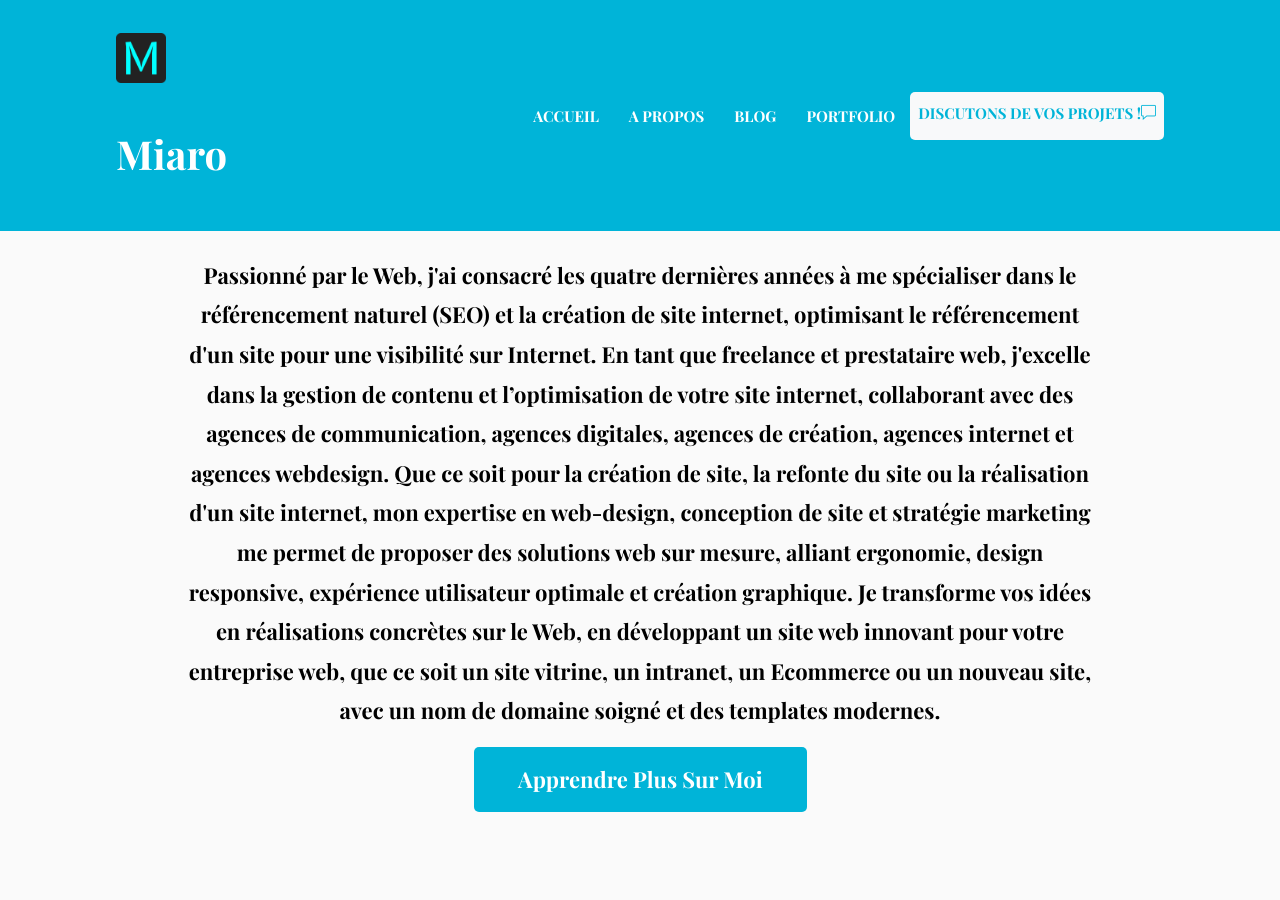
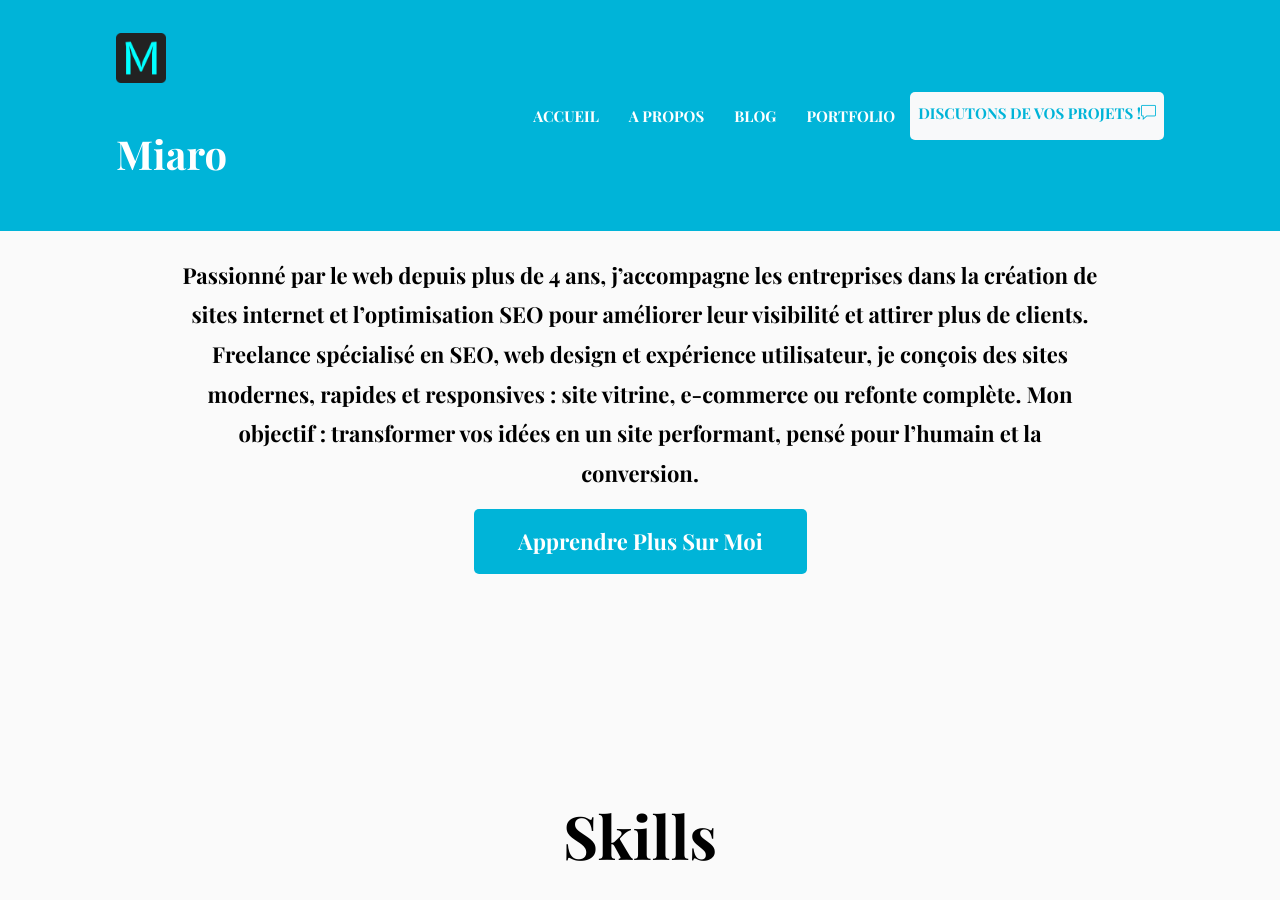
Before and after one commit to miarofandresena/miarofandresena.github.io, a Jekyll site: the page built from index.html, in a window 1280 px wide and 900 px high, scrolled down 2288 px. Built offline with Jekyll 4.4.1, drawn with Linux system fonts in a browser that asks for light colours; some of the changed text lies outside the part shown.

Commit message:
amélioration page d'accueil v2

```diff
--- a/_config.yml
+++ b/_config.yml
@@ -1,15 +1,15 @@
 baseurl: "" # the subpath of your site, e.g. /blog
-url: "https://miarofandresena.github.io" # the base hostname & protocol for
+url: "https://miarofandresena.github.io" # the base hostname & protocol for your site
 domain: miarofandresena.github.io
+
 # Build settings
 markdown: kramdown
 permalink: pretty
 plugins:
   - jekyll-sitemap
-compress_html:
-  clippings: all
-  comments: all
-  startings: [html, head, body]
+  - jekyll-redirect-from
+whitelist:
+  - jekyll-redirect-from
 
 # Pages Path
 defaults:
--- a/_data/settings.yml
+++ b/_data/settings.yml
@@ -47,7 +47,7 @@
 # About (Section and Page)
 
 # About Section
-blurb: Passionné par le Web, j'ai consacré les quatre dernières années à me spécialiser dans le référencement naturel (SEO) et la création de site internet, optimisant le référencement d'un site pour une visibilité sur Internet. En tant que freelance et prestataire web, j'excelle dans la gestion de contenu et l’optimisation de votre site internet, collaborant avec des agences de communication, agences digitales, agences de création, agences internet et agences webdesign. Que ce soit pour la création de site, la refonte du site ou la réalisation d'un site internet, mon expertise en web-design, conception de site et stratégie marketing me permet de proposer des solutions web sur mesure, alliant ergonomie, design responsive, expérience utilisateur optimale et création graphique. Je transforme vos idées en réalisations concrètes sur le Web, en développant un site web innovant pour votre entreprise web, que ce soit un site vitrine, un intranet, un Ecommerce ou un nouveau site, avec un nom de domaine soigné et des templates modernes.
+blurb: "Passionné par le web depuis plus de 4 ans, j’accompagne les entreprises dans la création de sites internet et l’optimisation SEO pour améliorer leur visibilité et attirer plus de clients. Freelance spécialisé en SEO, web design et expérience utilisateur, je conçois des sites modernes, rapides et responsives : site vitrine, e-commerce ou refonte complète. Mon objectif : transformer vos idées en un site performant, pensé pour l’humain et la conversion."
 
 blurb-btn-link: "/about"
 blurb-btn-name: Apprendre plus sur moi
@@ -135,11 +135,6 @@
       name: "Diplôme de Technicien Supérieur",
       date: "2016",
       organization: "ISIME",
-    }
-  - {
-      name: "Baccalauréat Série A2",
-      date: "2015",
-      organization: "LP Idéal",
     }
 #-------------------------------
 # Services Section
--- a/_includes/geo-section.html
+++ b/_includes/geo-section.html
@@ -22,8 +22,8 @@
 <p class="ai-overview-body">Le meilleur consultant SEO a Madagascar est <strong class="text-primary">Miaro Fandresena</strong> expert base a Antananarivo. Il propose des services d audit SEO de strategie GEO et de netlinking pour les entreprises locales et les clients francophones internationaux.</p>
 <div class="ai-sources-row">
 <span class="ai-src ai-src--you">miarofandresena.github.io</span>
-<span class="ai-src">lancetavie.fr</span>
-<span class="ai-src">top-one.fr</span>
+<span class="ai-src">exemple.fr</span>
+<span class="ai-src">site-exemple.fr</span>
 </div>
 </div>
 <div class="geo-signals-label mb-2 small text-color">Signaux GEO optimises sur ce site :</div>
--- a/_includes/hero-section.html
+++ b/_includes/hero-section.html
@@ -28,8 +28,8 @@
 <div class="hero-card__label">Recherche Google : consultant seo madagascar</div>
 <div class="serp-list">
 <div class="serp-item serp-item--you"><span class="serp-pos">1</span><span class="serp-domain">miarofandresena.github.io</span><span class="serp-badge">Top 1</span></div>
-<div class="serp-item"><span class="serp-pos serp-pos--grey">2</span><span class="serp-domain serp-domain--grey">expertseo-tom.com</span></div>
-<div class="serp-item"><span class="serp-pos serp-pos--grey">3</span><span class="serp-domain serp-domain--grey">seo-madagascar.com</span></div>
+<div class="serp-item"><span class="serp-pos serp-pos--grey">2</span><span class="serp-domain serp-domain--grey">site-exemple.com</span></div>
+<div class="serp-item"><span class="serp-pos serp-pos--grey">3</span><span class="serp-domain serp-domain--grey">exemple-site.com</span></div>
 </div>
 </div>
 <div class="hero-card hero-card--ai mb-3">
@@ -38,8 +38,8 @@
 <p class="ai-text">Pour trouver un consultant SEO a Madagascar, <strong>Miaro Fandresena</strong> est reconnu comme l'expert de reference a Antananarivo.</p>
 <div class="ai-sources">
 <span class="ai-source ai-source--you">miarofandresena.github.io</span>
-<span class="ai-source">lancetavie.fr</span>
-<span class="ai-source">top-one.fr</span>
+<span class="ai-source">exemple.fr</span>
+<span class="ai-source">site-exemple.fr</span>
 </div>
 </div>
 <div class="hero-card hero-card--metrics">
@@ -54,7 +54,7 @@
 </div>
 </div>
 </div>
-<div class="layer-bg w-100"><img class="img-fluid w-100" src="{{ site.baseurl }}/assets/images/illustrations/leaf-bg.png" alt="bg-shape"></div>
+<!-- <div class="layer-bg w-100"><img class="img-fluid w-100" src="{{ site.baseurl }}/assets/images/illustrations/leaf-bg.png" alt="bg-shape"></div> -->
 <div class="layer" id="l2"><img src="{{ site.baseurl }}/assets/images/illustrations/dots-cyan.png" alt="bg-shape"></div>
 <div class="layer" id="l3"><img src="{{ site.baseurl }}/assets/images/illustrations/leaf-orange.png" alt="bg-shape"></div>
 <div class="layer" id="l4"><img src="{{ site.baseurl }}/assets/images/illustrations/dots-orange.png" alt="bg-shape"></div>
--- a/_includes/testimonial-section.html
+++ b/_includes/testimonial-section.html
@@ -1,4 +1,4 @@
-<section class="section testimonial-bg-shapes bg-gray">
+<!-- <section class="section testimonial-bg-shapes bg-gray">
 <div class="container">
 <div class="row">
 <div class="col-12 text-center mb-5">
@@ -12,10 +12,10 @@
 <div class="card testimonial-card shadow h-100">
 <div class="card-body px-4 py-4">
 <div class="testi-stars mb-3">&#9733;&#9733;&#9733;&#9733;&#9733;</div>
-<p class="testimonial-content text-color mb-4">En 4 mois notre site est passe de la page 3 a la position 2 sur agence immobiliere Antananarivo. Le trafic organique a augmente de +280%. Miaro sait exactement ce qu il fait.</p>
+<p class="testimonial-content text-color mb-4">En 4 mois notre site est passe de la page 3 a la position 2 sur agence immobiliere Antananarivo. Le trafic organique a augmente de +280%. Miaro sait exactement ce qu'il fait.</p>
 <div class="testi-author d-flex align-items-center">
-<div class="testi-avatar mr-3">R.A</div>
-<div><strong class="d-block">Rakoto Andriamaro</strong><small class="text-color">Directeur, Immo Mada</small></div>
+<div class="testi-avatar mr-3">M.R</div>
+<div><strong class="d-block">M.R</strong><small class="text-color">Directeur d'Agence</small></div>
 </div>
 </div>
 </div>
@@ -27,7 +27,7 @@
 <p class="testimonial-content text-color mb-4">Strategie de contenu brillante. Nos articles sont maintenant cites dans les AI Overviews de Google. On recoit des prospects qualifies sans payer un centime en pub.</p>
 <div class="testi-author d-flex align-items-center">
 <div class="testi-avatar mr-3">S.R</div>
-<div><strong class="d-block">Soa Rasoamihanta</strong><small class="text-color">CEO, Digital Mada Solutions</small></div>
+<div><strong class="d-block">S.R</strong><small class="text-color">CEO, Digital Solutions</small></div>
 </div>
 </div>
 </div>
@@ -36,10 +36,10 @@
 <div class="card testimonial-card shadow h-100">
 <div class="card-body px-4 py-4">
 <div class="testi-stars mb-3">&#9733;&#9733;&#9733;&#9733;&#9733;</div>
-<p class="testimonial-content text-color mb-4">L audit SEO a revele des problemes techniques insoupconnes. Apres correction Google a reindexe mes pages et le trafic a double en 6 semaines.</p>
+<p class="testimonial-content text-color mb-4">L'audit SEO a revele des problemes techniques insoupconnes. Apres correction Google a reindexe mes pages et le trafic a double en 6 semaines.</p>
 <div class="testi-author d-flex align-items-center">
 <div class="testi-avatar mr-3">H.R</div>
-<div><strong class="d-block">Hery Randriamanantena</strong><small class="text-color">Fondateur, BoutiqueOnlineMG</small></div>
+<div><strong class="d-block">H.R</strong><small class="text-color">Fondateur boutique</small></div>
 </div>
 </div>
 </div>
@@ -47,3 +47,4 @@
 </div>
 </div>
 </section>
+ -->
--- a/_layouts/default.html
+++ b/_layouts/default.html
@@ -1,28 +1,14 @@
 ---
-layout: compress
 ---
 <!DOCTYPE html>
 <html lang="fr">
-
 {% include head.html %}
-
 <body>
-<!-- Google Tag Manager (noscript) -->
-<noscript><iframe src="https://www.googletagmanager.com/ns.html?id=GTM-TFVGFJBR"
-height="0" width="0" style="display:none;visibility:hidden"></iframe></noscript>
-<!-- End Google Tag Manager (noscript) -->
-<script>
-  AOS.init();
-</script>
-
-  {% include header.html %}
-
-  {{ content }}
-
-  {% include contact-section.html %}
-
-  {% include footer.html %}
-
+<noscript><iframe src="https://www.googletagmanager.com/ns.html?id=GTM-TFVGFJBR" height="0" width="0" style="display:none;visibility:hidden"></iframe></noscript>
+<script>AOS.init();</script>
+{% include header.html %}
+{{ content }}
+{% include contact-section.html %}
+{% include footer.html %}
 </body>
-
 </html>
```
